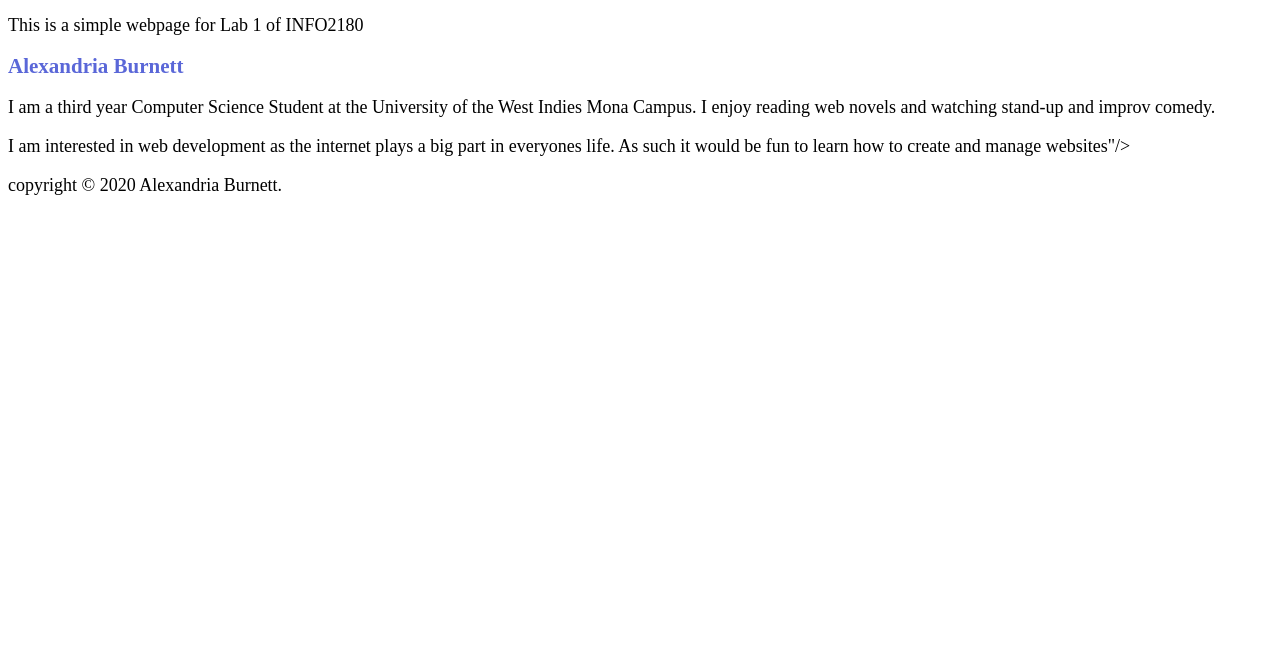
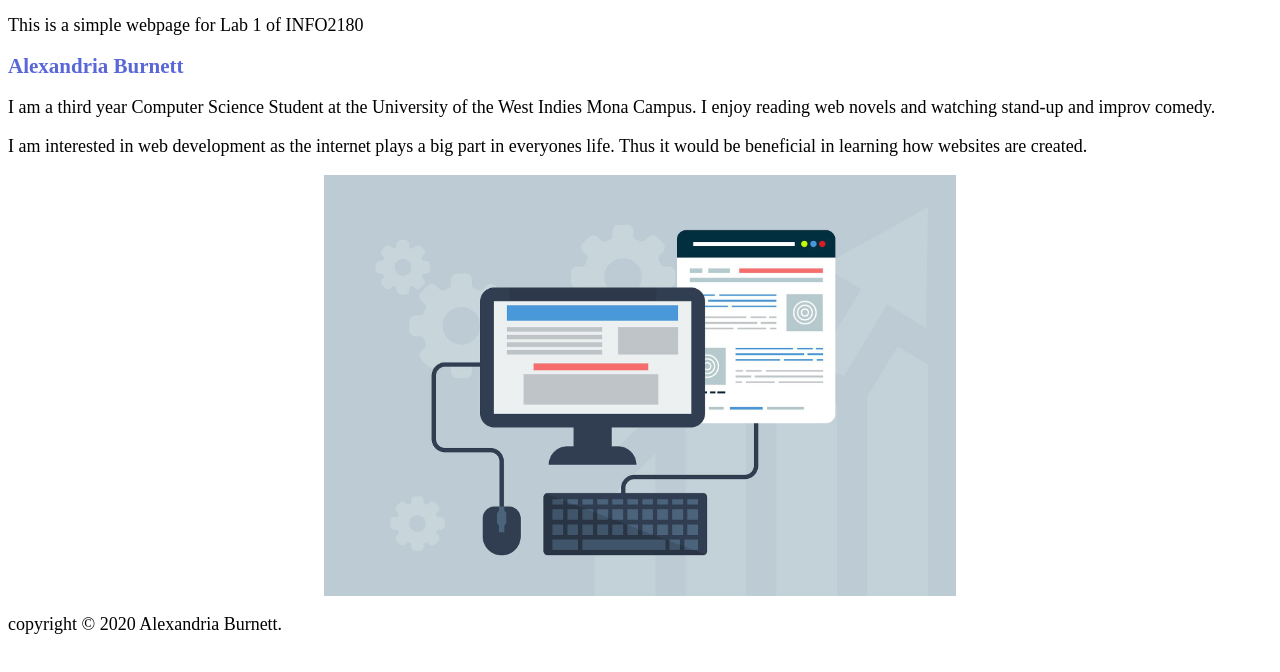
Before and after one commit to alexspockie/info2180-lab1, a plain HTML site: page index.html in a window 1280 px wide. Shown: the part 46-718 px from the top of the page. Drawn offline with Linux system fonts and the light colour scheme.

Commit message:
Added missing img tag

```diff
--- a/index.html
+++ b/index.html
@@ -16,7 +16,8 @@
 	<main>
 		<h2>Alexandria Burnett</h2>
 		<p> I am a third year Computer Science Student at the University of the West Indies Mona Campus. I enjoy reading web novels and watching stand-up and improv comedy.</p>
-		<p>I am interested in web development as the internet plays a big part in everyones life. As such it would be fun to learn how to create and manage websites"/></p>
+		<p>I am interested in web development as the internet plays a big part in everyones life. Thus it would be beneficial in learning how websites are created.</p>
+		<p><img src="image.jpg" alt="picture of a desktop computer"/></p>
 	</main>
 	<footer>
 	  	<p> copyright &copy; 2020 Alexandria Burnett. </p>
```
